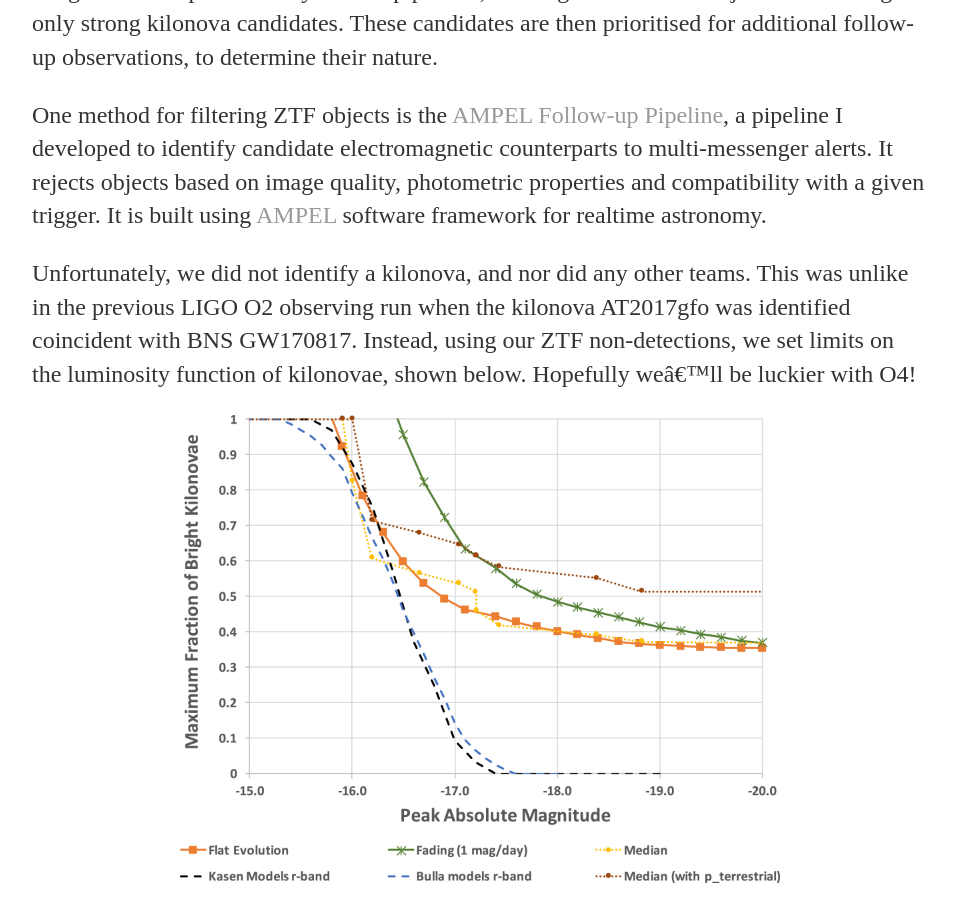
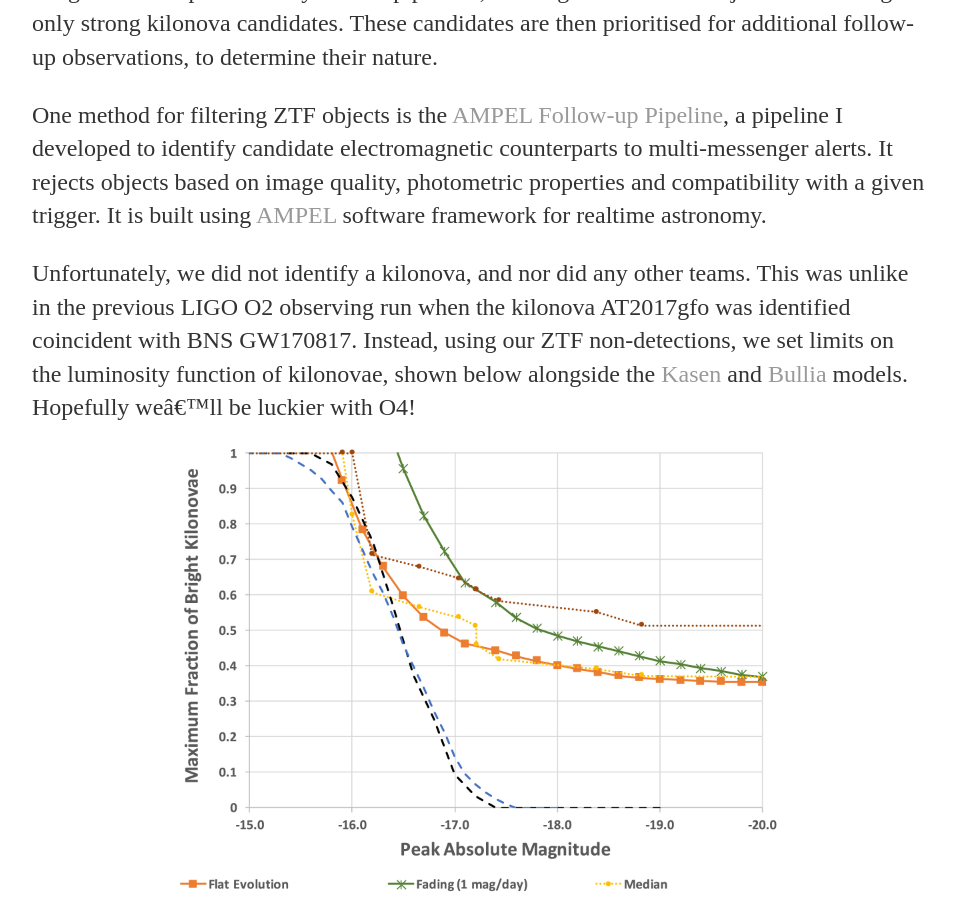
Before and after one commit to robertdstein/robertdstein.github.io, a Jekyll site: the page built from research/_posts/2020-06-22-ztfgwO3.md, in a window 1280 px wide and 900 px high, scrolled down 878 px. Shown: the whole window, without its empty margins (160-1115 px from the left). Built offline with Jekyll 4.4.1, drawn with Linux system fonts in a browser that asks for light colours; comment, search, counter and statistics services are not loaded.

Commit message:
Add link to models.

```diff
--- a/research/_posts/2020-06-22-ztfgwO3.md
+++ b/research/_posts/2020-06-22-ztfgwO3.md
@@ -22,7 +22,7 @@ It is built using [AMPEL](https://arxiv.org/abs/1904.05922) software framework f
 
 Unfortunately, we did not identify a kilonova, and nor did any other teams.
 This was unlike in the previous LIGO O2 observing run when the kilonova AT2017gfo was identified coincident with BNS GW170817.
-Instead, using our ZTF non-detections, we set limits on the luminosity function of kilonovae, shown below. Hopefully we'll be luckier with O4!
+Instead, using our ZTF non-detections, we set limits on the luminosity function of kilonovae, shown below alongside the [Kasen](https://arxiv.org/abs/1710.05463) and [Bullia](https://arxiv.org/abs/1906.04205) models. Hopefully we'll be luckier with O4!
 
 <img src="/images/research/ztf_o3/fig12.jpg" alt="Fig12" class="center" />
 
```
